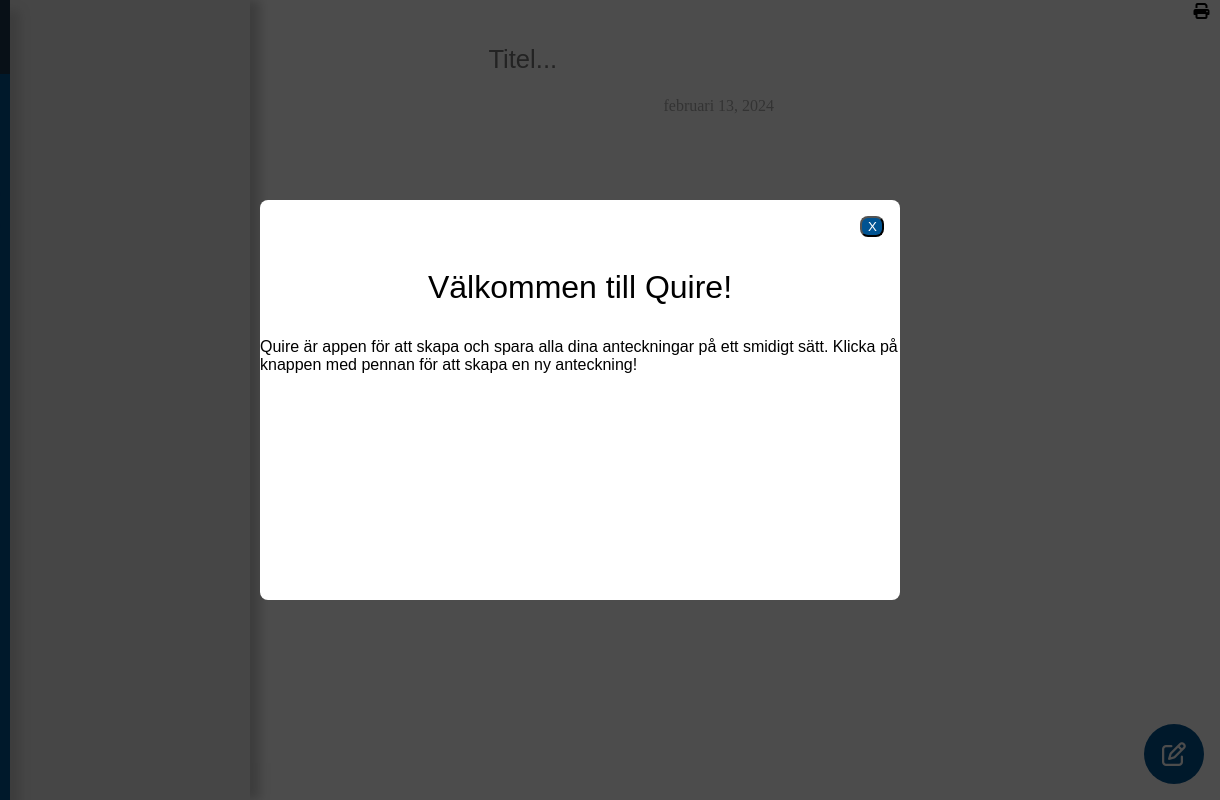
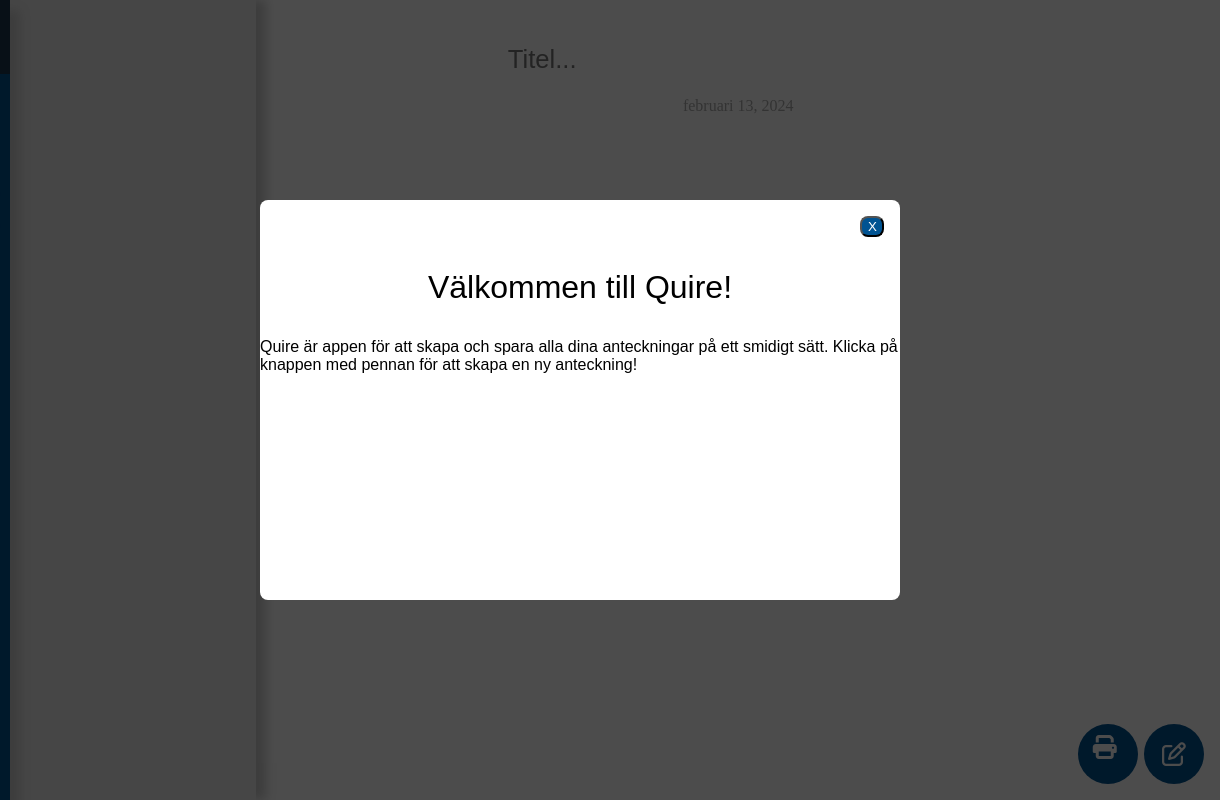
Before and after one commit to jhn322/quire, a plain HTML site: page index.html in a window 1280 px wide. Shown: the full height of the page, 60-1280 px from the left. Drawn offline with Linux system fonts and the light colour scheme; a web font is replaced by a local one.

Commit message:
print btn style changed

```diff
--- a/styles/style.css
+++ b/styles/style.css
@@ -354,6 +354,36 @@ a:visited {
   font-size: 1.5rem;
 }
 
+/* icon for printing active note */
+.printPage {
+  background-color: #005392;
+  width: 60px;
+  height: 60px;
+  display: flex;
+  justify-content: center;
+  align-items: center;
+  border-radius: 50%;
+  position: absolute;
+  bottom: 1em;
+  right: 5.1em;
+  cursor: pointer;
+}
+
+.printPage > i {
+  pointer-events: none;
+  border-style: none;
+}
+
+.printPage:hover{
+  transform: scale(1.2);
+  box-shadow: 3px 3px 5px #ccc;
+}
+
+#printPage{
+  color: white;
+  font-size: 1.5rem;
+}
+
 /* info modal section */
 .modalWindow {
   width: 50%;
```
